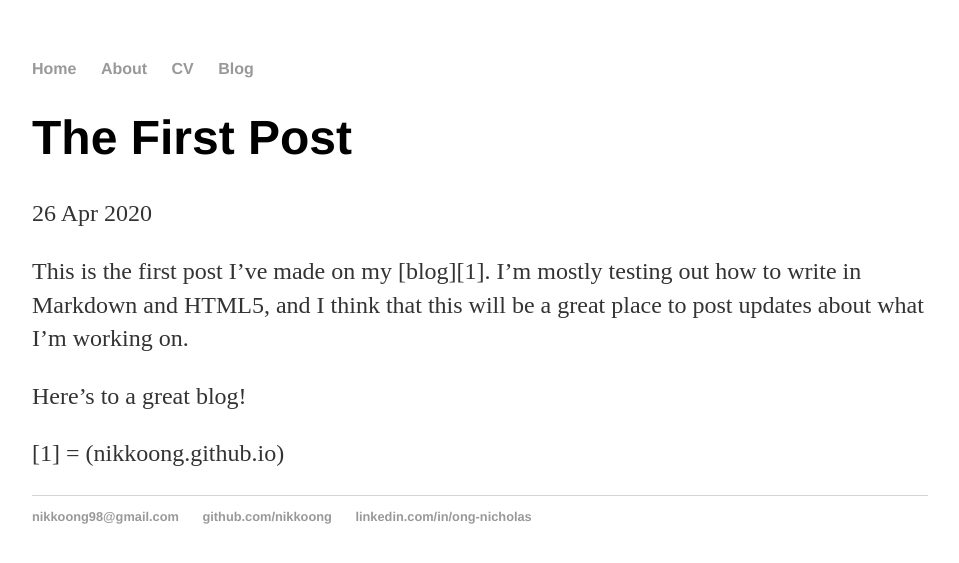
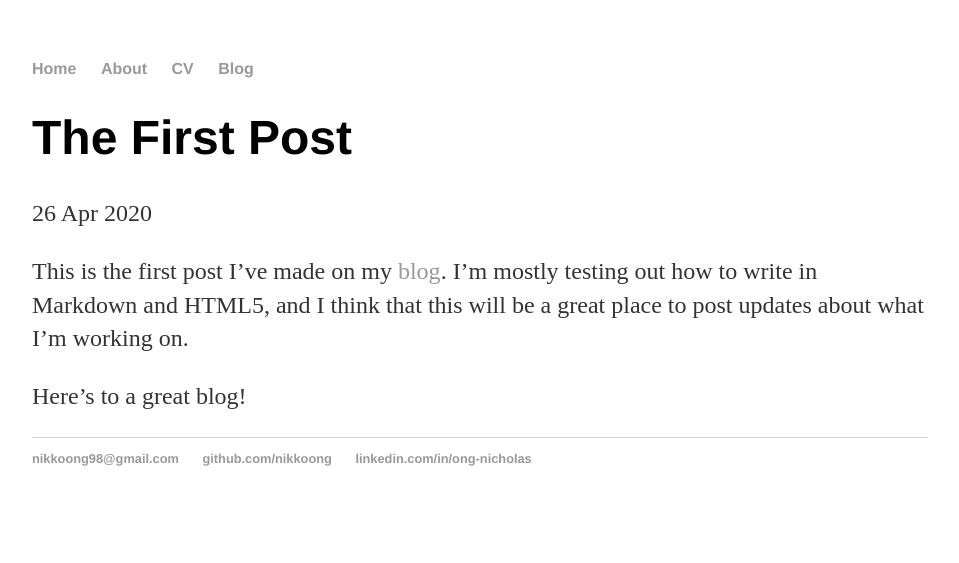
Before and after one commit to nikkoong/nikkoong.github.io, a Jekyll site: the page built from _posts/2020-04-26-The-First.md, in a window 1280 px wide. Shown: the top 563 px of the page, without its empty margins (160-1119 px from the left). Built offline with Jekyll 4.4.1, drawn with Linux system fonts in a browser that asks for light colours.

Commit message:
Update 2020-04-26-The-First.md

```diff
--- a/_posts/2020-04-26-The-First.md
+++ b/_posts/2020-04-26-The-First.md
@@ -7,4 +7,4 @@ This is the first post I've made on my [blog][1]. I'm mostly testing out how to
 
 Here's to a great blog!
 
-[1] = (nikkoong.github.io)
+[1]: nikkoong.github.io
```
